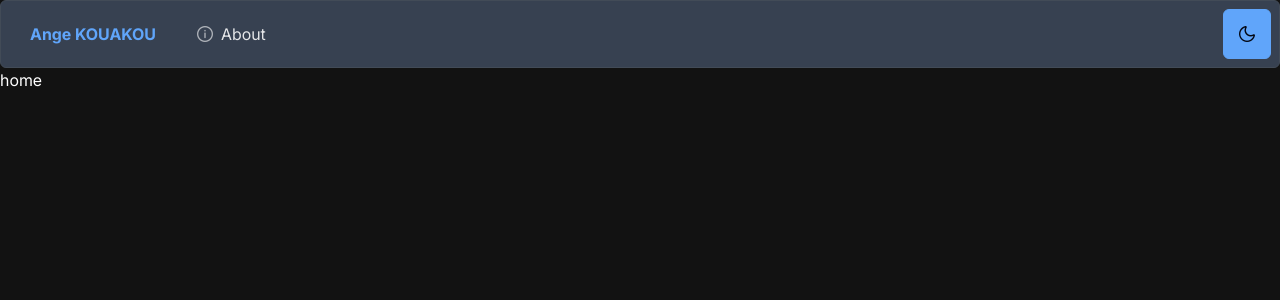
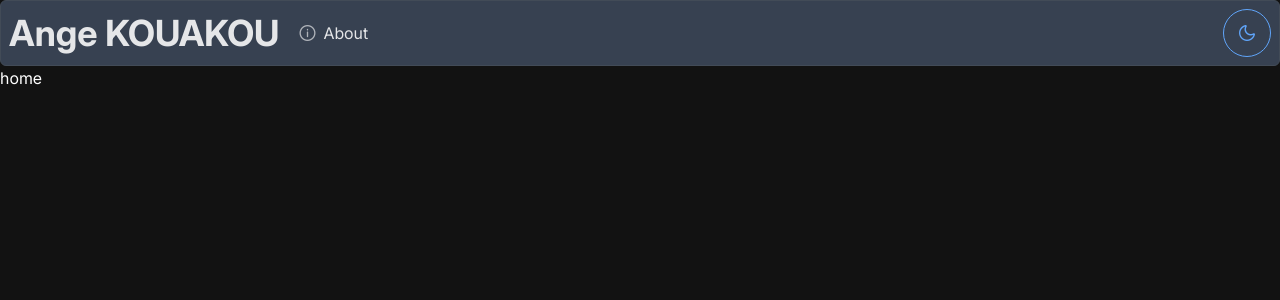
Before and after one commit to Ange230700/ultime-portfolio, a Next.js app: page / in a window 1280 px wide. Shown: the top 300 px of the page. Built offline with nearby package versions, Linux system fonts and the light colour scheme.

Commit message:
fix: 🐛  fix up some details in nav

```diff
--- a/src/app/components/Navbar.tsx
+++ b/src/app/components/Navbar.tsx
@@ -7,7 +7,6 @@ import Link from "next/link";
 import { useRouter } from "next/navigation";
 import { Menubar } from "primereact/menubar";
 import { MenuItem } from "primereact/menuitem";
-import { Button } from "primereact/button";
 import ThemeSwitcher from "@/app/components/ThemeSwitcher";
 
 type NavbarMenuItem = MenuItem & {
@@ -29,8 +28,12 @@ export default function Navbar() {
   ];
 
   const start = (
-    <Link href="/" passHref>
-      <Button label="Ange KOUAKOU" text className="text-6xl font-bold" />
+    <Link
+      href="/"
+      passHref
+      className="text-4xl font-bold transition-colors duration-200 hover:text-blue-300"
+    >
+      Ange KOUAKOU
     </Link>
   );
 
--- a/src/app/components/ThemeSwitcher.tsx
+++ b/src/app/components/ThemeSwitcher.tsx
@@ -36,6 +36,8 @@ export default function ThemeSwitcher({
       icon={icon}
       onClick={handleThemeChange}
       aria-label={isLight ? "Switch to dark theme" : "Switch to light theme"}
+      rounded
+      outlined
     />
   );
 }
```
